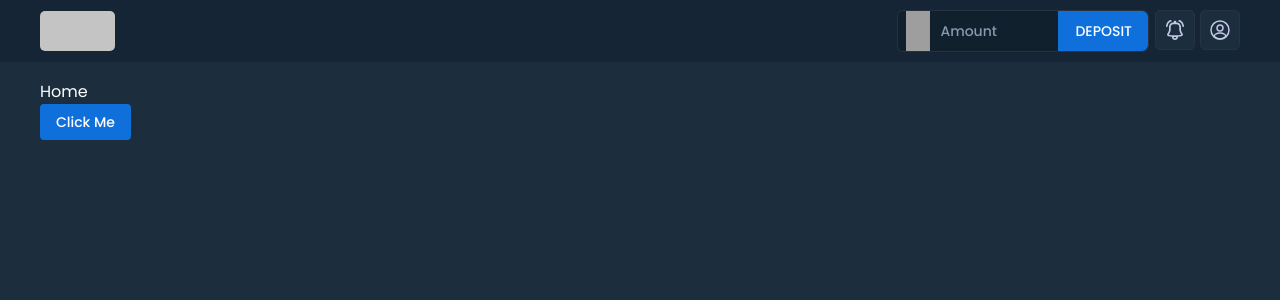
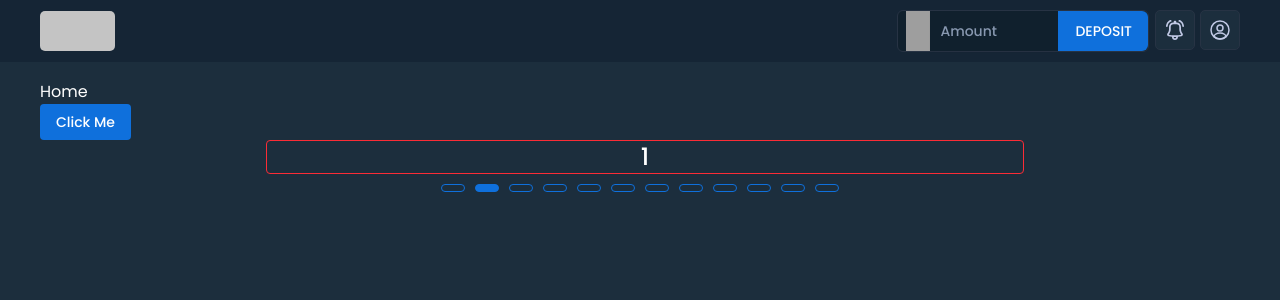
Before and after one commit to kghildial/casino-demo-nextjs, a Next.js app: page / in a window 1280 px wide. Shown: the top 300 px of the page. Built offline with nearby package versions, Linux system fonts and the light colour scheme; grey boxes are pictures that could not be loaded.

Commit message:
feat(ui): create the carousel widget

```diff
--- a/package.json
+++ b/package.json
@@ -12,6 +12,9 @@
     "@radix-ui/react-slot": "^1.2.3",
     "class-variance-authority": "^0.7.1",
     "clsx": "^2.1.1",
+    "embla-carousel": "^8.6.0",
+    "embla-carousel-autoplay": "^8.6.0",
+    "embla-carousel-react": "^8.6.0",
     "lucide-react": "^0.515.0",
     "next": "15.3.3",
     "next-themes": "^0.4.6",
--- a/src/app/page.tsx
+++ b/src/app/page.tsx
@@ -2,12 +2,32 @@
 
 import { Button } from '@/components/ui/button';
 import LayoutWrapper from '../components/LayoutWrapper';
+import Carousel from '@/widgets/Carousel';
 
 const Home = () => {
   return (
     <LayoutWrapper className="mt-20">
       <div className="bg-background text-foreground">Home</div>
       <Button>Click Me</Button>
+      <Carousel
+        slides={[
+          { a: 1 },
+          { b: 2 },
+          { a: 1 },
+          { b: 2 },
+          { a: 1 },
+          { b: 2 },
+          { a: 1 },
+          { b: 2 },
+          { a: 1 },
+          { b: 2 },
+          { a: 1 },
+          { b: 2 },
+        ]}
+        options={{ align: 'start', loop: true }}
+        autoplay
+        hidePrevNext
+      />
     </LayoutWrapper>
   );
 };
--- /dev/null
+++ b/src/hooks/carousel.ts
@@ -0,0 +1,84 @@
+import { useCallback, useEffect, useState } from 'react';
+
+import type { EmblaCarouselType } from 'embla-carousel';
+import type { TCarouselHookCb, UsePrevNextButtonsType } from '@/widgets/Carousel/Carousel.types';
+
+export const useCarouselNav = (
+  emblaApi: EmblaCarouselType | undefined,
+  navItemClickCb?: TCarouselHookCb,
+) => {
+  const [activeIndex, setActiveIndex] = useState(0);
+  const [scrollSnaps, setScrollSnaps] = useState<number[]>([]);
+
+  const onNavItemClick = (index: number) => {
+    if (!emblaApi) return;
+
+    emblaApi.scrollTo(index);
+
+    if (navItemClickCb) navItemClickCb(emblaApi);
+  };
+
+  const onInit = useCallback((emblaApi: EmblaCarouselType) => {
+    if (!emblaApi) return;
+
+    setScrollSnaps(emblaApi.scrollSnapList());
+  }, []);
+
+  const onSelect = useCallback((emblaApi: EmblaCarouselType) => {
+    if (!emblaApi) return;
+
+    setActiveIndex(emblaApi.selectedScrollSnap());
+  }, []);
+
+  useEffect(() => {
+    if (!emblaApi) return;
+    onInit(emblaApi);
+    onSelect(emblaApi);
+
+    // Event Listeners
+    emblaApi.on('reInit', onInit);
+    emblaApi.on('reInit', onSelect);
+    emblaApi.on('select', onSelect);
+  }, [emblaApi, onInit, onSelect]);
+
+  return { activeIndex, scrollSnaps, onNavItemClick };
+};
+
+export const usePrevNextButtons = (
+  emblaApi: EmblaCarouselType | undefined,
+  onButtonClick?: TCarouselHookCb,
+): UsePrevNextButtonsType => {
+  const [prevBtnDisabled, setPrevBtnDisabled] = useState(true);
+  const [nextBtnDisabled, setNextBtnDisabled] = useState(true);
+
+  const onPrevButtonClick = useCallback(() => {
+    if (!emblaApi) return;
+    emblaApi.scrollPrev();
+    if (onButtonClick) onButtonClick(emblaApi);
+  }, [emblaApi, onButtonClick]);
+
+  const onNextButtonClick = useCallback(() => {
+    if (!emblaApi) return;
+    emblaApi.scrollNext();
+    if (onButtonClick) onButtonClick(emblaApi);
+  }, [emblaApi, onButtonClick]);
+
+  const onSelect = useCallback((emblaApi: EmblaCarouselType) => {
+    setPrevBtnDisabled(!emblaApi.canScrollPrev());
+    setNextBtnDisabled(!emblaApi.canScrollNext());
+  }, []);
+
+  useEffect(() => {
+    if (!emblaApi) return;
+
+    onSelect(emblaApi);
+    emblaApi.on('reInit', onSelect).on('select', onSelect);
+  }, [emblaApi, onSelect]);
+
+  return {
+    prevBtnDisabled,
+    nextBtnDisabled,
+    onPrevButtonClick,
+    onNextButtonClick,
+  };
+};
--- /dev/null
+++ b/src/widgets/Carousel/CarouselNav.tsx
@@ -0,0 +1,59 @@
+'use client';
+
+import { type FC as ReactFC } from 'react';
+
+import { cn } from '@/lib/utils';
+import { useCarouselNav, usePrevNextButtons } from '@/hooks/carousel';
+import { Button } from '@/components/ui/button';
+import { ICarouselNav } from './Carousel.types';
+
+const CarouselNav: ReactFC<ICarouselNav> = ({
+  hideDots = false,
+  hidePrevNext = false,
+  emblaApi,
+  configureAutoplay,
+}) => {
+  const { activeIndex, scrollSnaps, onNavItemClick } = useCarouselNav(emblaApi, configureAutoplay);
+  const { prevBtnDisabled, nextBtnDisabled, onPrevButtonClick, onNextButtonClick } =
+    usePrevNextButtons(emblaApi, configureAutoplay);
+
+  return (
+    <div
+      className={cn(
+        'mt-2.5 flex w-full items-center justify-between',
+        hidePrevNext ? 'justify-center' : '',
+        hideDots ? 'justify-end' : '',
+      )}
+    >
+      {/* Dots */}
+      {!hideDots && (
+        <ul className="flex gap-2.5">
+          {scrollSnaps.map((_: number, index: number) => (
+            <li
+              key={index}
+              className={cn(
+                'h-2 w-6 cursor-pointer rounded-md border border-accent',
+                index === activeIndex ? 'bg-accent' : 'bg-background',
+              )}
+              onClick={() => onNavItemClick(index)}
+            />
+          ))}
+        </ul>
+      )}
+
+      {/* Prev, Next */}
+      {!hidePrevNext && (
+        <div className="flex gap-2.5">
+          <Button disabled={prevBtnDisabled} onClick={() => onPrevButtonClick()}>
+            Prev
+          </Button>
+          <Button disabled={nextBtnDisabled} onClick={() => onNextButtonClick()}>
+            Next
+          </Button>
+        </div>
+      )}
+    </div>
+  );
+};
+
+export default CarouselNav;
--- /dev/null
+++ b/src/widgets/Carousel/index.tsx
@@ -0,0 +1,115 @@
+'use client';
+
+import { useCallback, type FC as ReactFC } from 'react';
+import Autoplay from 'embla-carousel-autoplay';
+import useEmblaCarousel from 'embla-carousel-react';
+import type { EmblaCarouselType } from 'embla-carousel';
+
+import { cn } from '@/lib/utils';
+import CarouselNav from './CarouselNav';
+import { ICarousel } from './Carousel.types';
+
+const Carousel: ReactFC<ICarousel> = ({
+  slides,
+  options,
+  hideDots = false,
+  hidePrevNext = false,
+  autoplay = false,
+  slideSize = 'basis-full',
+  slideSpacing = '2.5',
+  slideHeight = 'h-fit',
+}) => {
+  const getAutoplayOptions = () => {
+    const options = {
+      delay: 3000,
+      stopOnInteraction: false,
+      stopOnMouseEnter: false,
+    };
+
+    if (autoplay === true) {
+      return options;
+    } else if (autoplay === false) {
+      return {};
+    }
+
+    if (typeof autoplay === 'object') {
+      const { delay, stopOnInteraction, stopOnMouseEnter } = autoplay;
+      // Override autoplay defaults if given
+      if (delay) {
+        options.delay = delay;
+      }
+
+      if (stopOnInteraction) {
+        options.stopOnInteraction = stopOnInteraction;
+      }
+
+      if (stopOnMouseEnter) {
+        options.stopOnMouseEnter = stopOnMouseEnter;
+      }
+
+      return options;
+    }
+  };
+
+  const [emblaRef, emblaApi] = useEmblaCarousel(options, [Autoplay(getAutoplayOptions())]);
+
+  // Callback to run autoplay if option is enabled
+  const configureAutoplay = useCallback(
+    (emblaApi: EmblaCarouselType) => {
+      if (!autoplay) return;
+      else if (typeof autoplay !== 'boolean') {
+      }
+
+      const autoplayApi = emblaApi?.plugins()?.autoplay;
+      if (!autoplayApi) return;
+
+      const resetOrStop =
+        autoplayApi.options.stopOnInteraction === false ? autoplayApi.reset : autoplayApi.stop;
+
+      resetOrStop();
+    },
+    [autoplay],
+  );
+
+  return (
+    <section className="m-auto max-w-3xl">
+      <div className="overflow-hidden" ref={emblaRef}>
+        <div className={cn('flex touch-pan-y touch-pinch-zoom', `-ml-${slideSpacing}`)}>
+          {slides.map((_, index) => {
+            return (
+              <div
+                key={index}
+                className={cn(
+                  'min-w-0 shrink-0 grow-0 transform-gpu',
+                  `pl-${slideSpacing}`,
+                  slideSize,
+                )}
+              >
+                <div
+                  className={cn(
+                    'flex items-center justify-center rounded-sm border border-red-500 text-2xl font-medium select-none',
+                    slideHeight,
+                  )}
+                >
+                  {index}
+                </div>
+              </div>
+            );
+          })}
+        </div>
+      </div>
+
+      <div className="flex justify-center">
+        <div className="flex flex-wrap items-center justify-end gap-2.5"></div>
+      </div>
+      <CarouselNav
+        emblaApi={emblaApi}
+        configureAutoplay={configureAutoplay}
+        hideDots={hideDots}
+        hidePrevNext={hidePrevNext}
+      />
+    </section>
+  );
+};
+
+export default Carousel;
```
Also changed, not shown: src/widgets/Carousel/Carousel.types.ts (added, +34 -0 lines), 1 other file (tests, documents, lock files or other folders).
